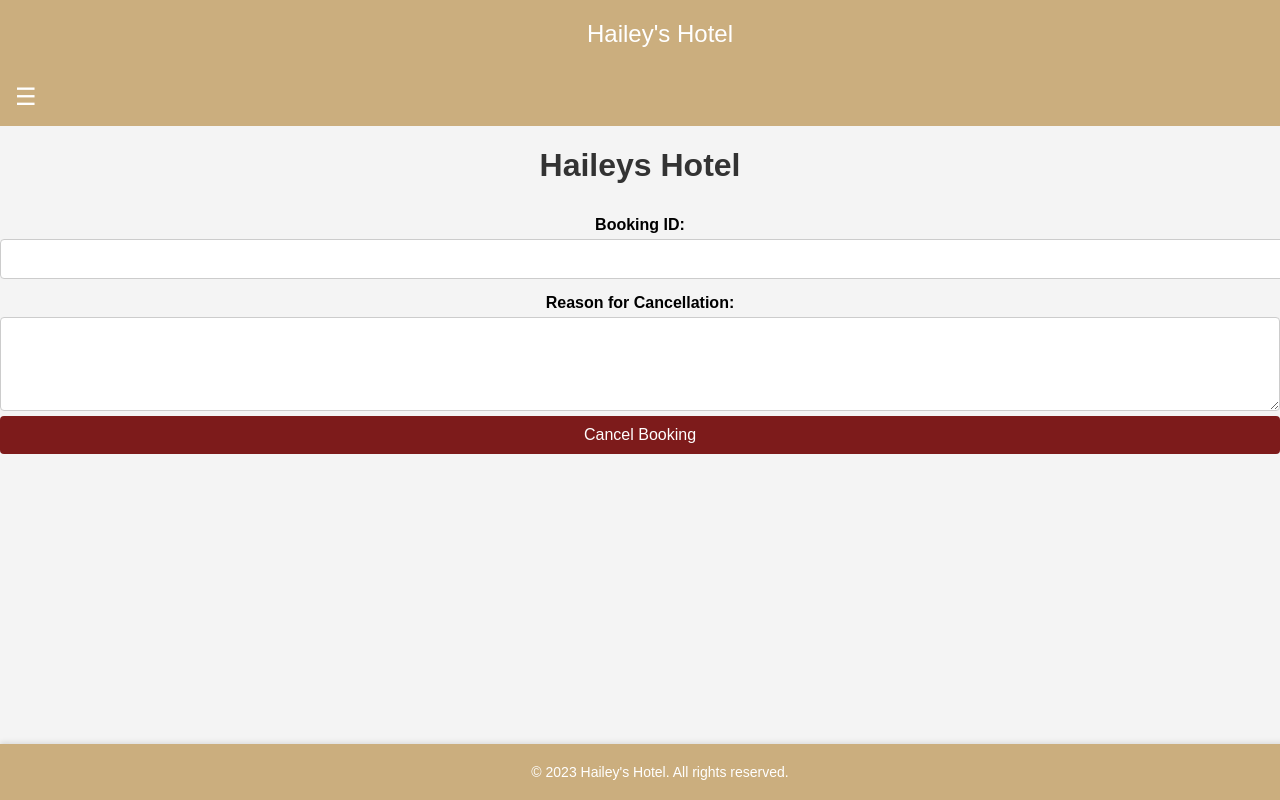
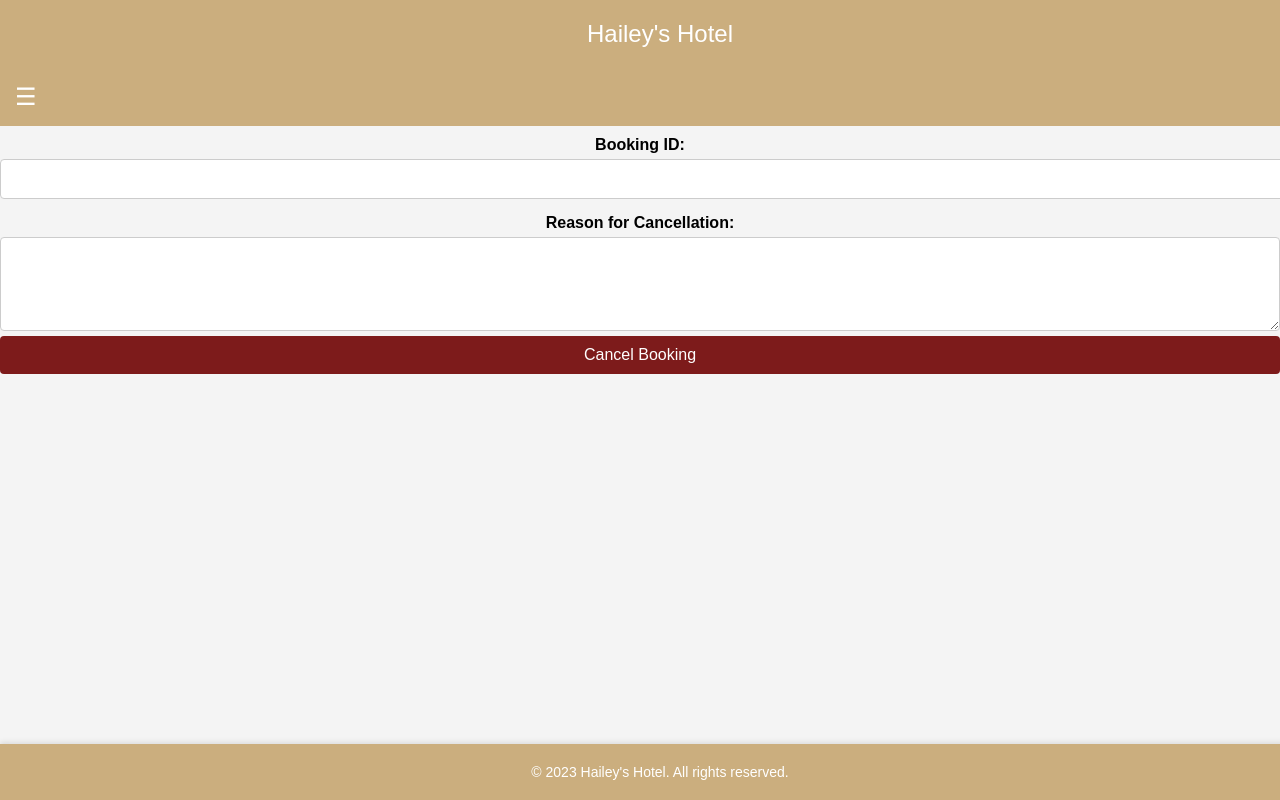
Before and after one commit to Lloydy216/hotel-new-, a plain HTML site: page cancelbookingpage.html in a window 1280 px wide. Shown: the top 800 px of the page. Drawn offline with Linux system fonts and the light colour scheme.

Commit message:
h1 removal

```diff
--- a/cancelbookingpage.html
+++ b/cancelbookingpage.html
@@ -21,7 +21,7 @@
             <a href="contact.html" class="button">Contact</a>
         </div>
     </div>
-    <h1>Haileys Hotel</h1>
+
   </header>
   <main>
     <!-- Main content area for canceling a booking -->
```
